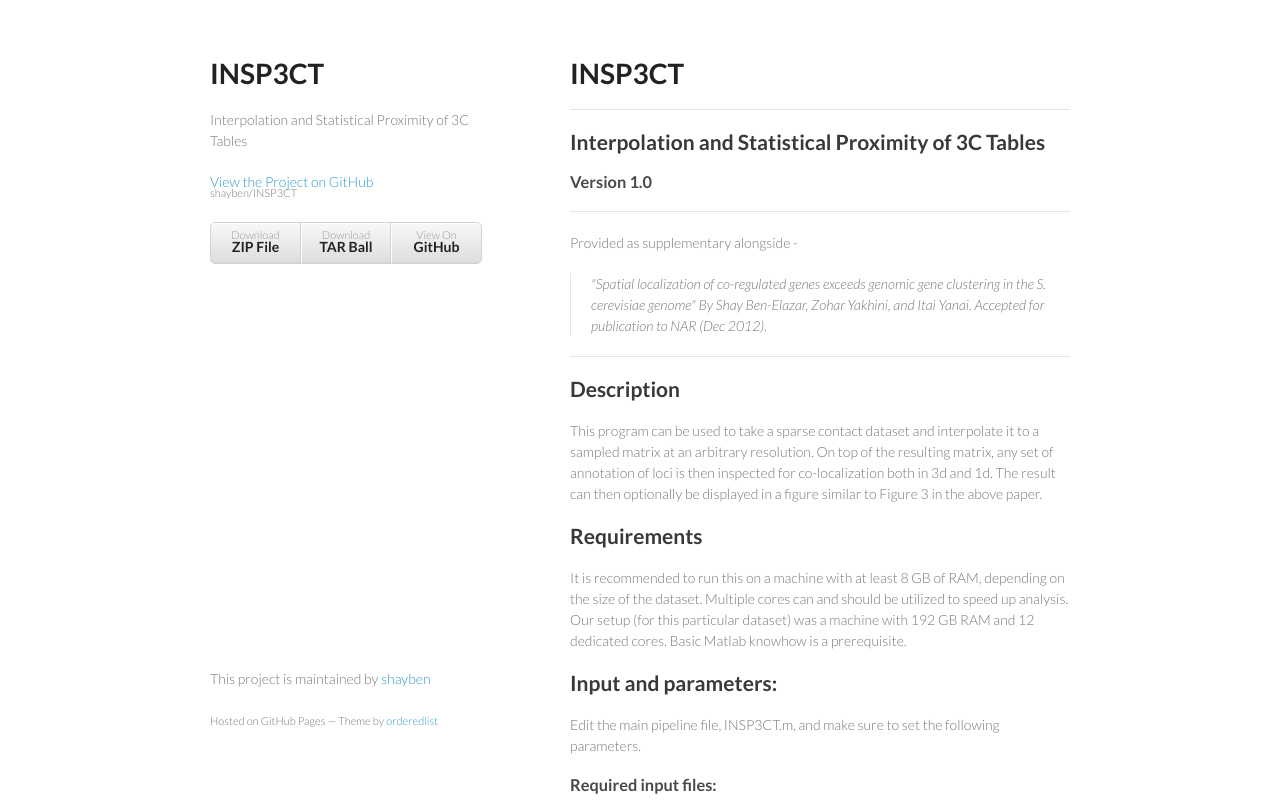
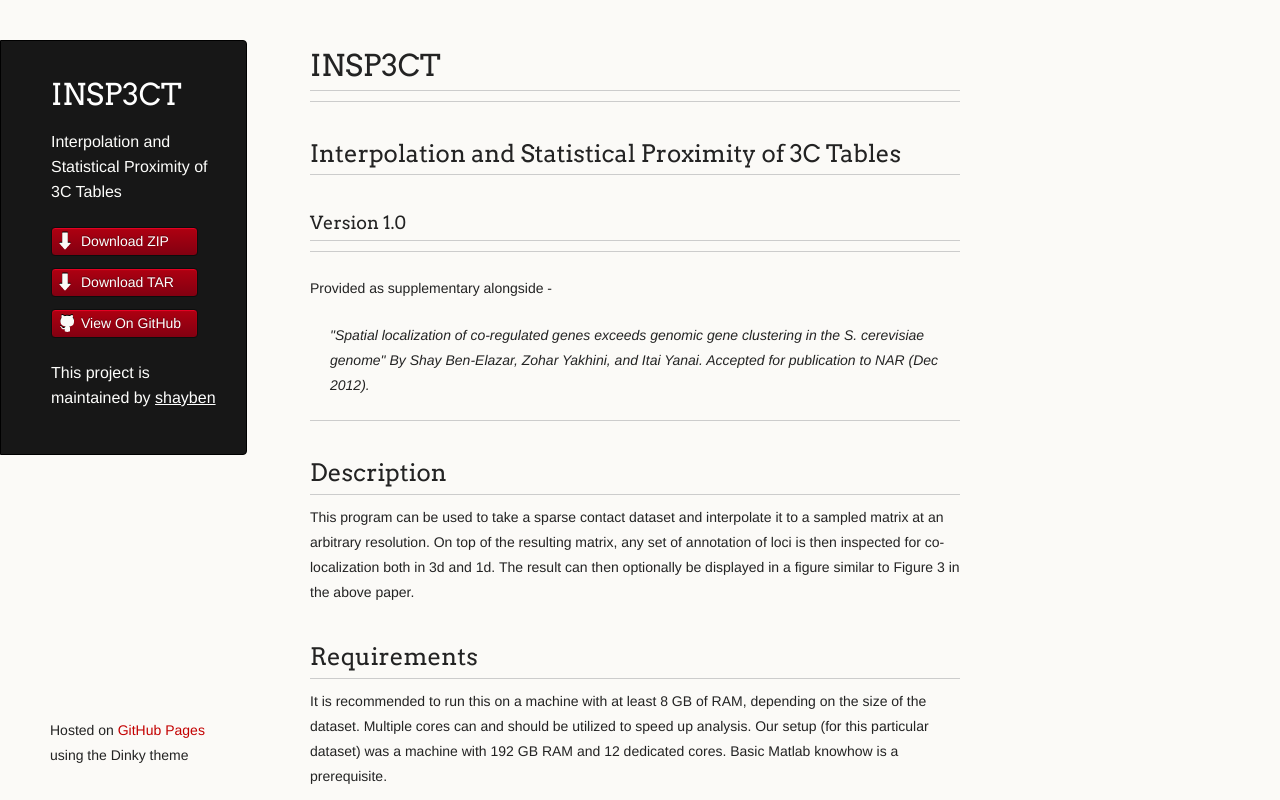
Before and after one commit to shayben/INSP3CT, a plain HTML site: page index.html in a window 1280 px wide. Shown: the top 800 px of the page. Drawn offline with Linux system fonts and the light colour scheme.

Commit message:
Create gh-pages branch via GitHub

```diff
--- a/index.html
+++ b/index.html
@@ -7,6 +7,7 @@
 
     <link rel="stylesheet" href="stylesheets/styles.css">
     <link rel="stylesheet" href="stylesheets/pygment_trac.css">
+    <script src="javascripts/scale.fix.js"></script>
     <meta name="viewport" content="width=device-width, initial-scale=1, user-scalable=no">
     <!--[if lt IE 9]>
     <script src="//html5shiv.googlecode.com/svn/trunk/html5.js"></script>
@@ -15,17 +16,18 @@
   <body>
     <div class="wrapper">
       <header>
-        <h1>INSP3CT</h1>
-        <p>Interpolation and Statistical Proximity of 3C Tables</p>
+        <h1 class="header">INSP3CT</h1>
+        <p class="header">Interpolation and Statistical Proximity of 3C Tables</p>
 
-        <p class="view"><a href="https://github.com/shayben/INSP3CT">View the Project on GitHub <small>shayben/INSP3CT</small></a></p>
+        <ul>
+          <li class="download"><a class="buttons" href="https://github.com/shayben/INSP3CT/zipball/master">Download ZIP</a></li>
+          <li class="download"><a class="buttons" href="https://github.com/shayben/INSP3CT/tarball/master">Download TAR</a></li>
+          <li><a class="buttons github" href="https://github.com/shayben/INSP3CT">View On GitHub</a></li>
+        </ul>
+
+        <p class="header">This project is maintained by <a class="header name" href="https://github.com/shayben">shayben</a></p>
 
 
-        <ul>
-          <li><a href="https://github.com/shayben/INSP3CT/zipball/master">Download <strong>ZIP File</strong></a></li>
-          <li><a href="https://github.com/shayben/INSP3CT/tarball/master">Download <strong>TAR Ball</strong></a></li>
-          <li><a href="https://github.com/shayben/INSP3CT">View On <strong>GitHub</strong></a></li>
-        </ul>
       </header>
       <section>
         <h1>INSP3CT</h1>
@@ -139,18 +141,17 @@ Further inqueries can be directed to Itai Yanai, <a href="http://yanailab.techni
 <hr><p>Copyright 2012 Shay Ben Elazar ©</p>
       </section>
       <footer>
-        <p>This project is maintained by <a href="https://github.com/shayben">shayben</a></p>
-        <p><small>Hosted on GitHub Pages &mdash; Theme by <a href="https://github.com/orderedlist">orderedlist</a></small></p>
+        <p><small>Hosted on <a href="https://pages.github.com">GitHub Pages</a> using the Dinky theme</small></p>
       </footer>
     </div>
-    <script src="javascripts/scale.fix.js"></script>
-              <script type="text/javascript">
+    <!--[if !IE]><script>fixScale(document);</script><![endif]-->
+		          <script type="text/javascript">
             var gaJsHost = (("https:" == document.location.protocol) ? "https://ssl." : "http://www.");
             document.write(unescape("%3Cscript src='" + gaJsHost + "google-analytics.com/ga.js' type='text/javascript'%3E%3C/script%3E"));
           </script>
           <script type="text/javascript">
             try {
-              var pageTracker = _gat._getTracker("UA-36841815-1");
+              var pageTracker = _gat._getTracker("UA-36856653-1");
             pageTracker._trackPageview();
             } catch(err) {}
           </script>
--- a/stylesheets/styles.css
+++ b/stylesheets/styles.css
@@ -1,186 +1,328 @@
-@import url(https://fonts.googleapis.com/css?family=Lato:300italic,700italic,300,700);
+@import url(https://fonts.googleapis.com/css?family=Arvo:400,700,400italic);
+
+/* MeyerWeb Reset */
+
+html, body, div, span, applet, object, iframe,
+h1, h2, h3, h4, h5, h6, p, blockquote, pre,
+a, abbr, acronym, address, big, cite, code,
+del, dfn, em, img, ins, kbd, q, s, samp,
+small, strike, strong, sub, sup, tt, var,
+b, u, i, center,
+dl, dt, dd, ol, ul, li,
+fieldset, form, label, legend,
+table, caption, tbody, tfoot, thead, tr, th, td,
+article, aside, canvas, details, embed,
+figure, figcaption, footer, header, hgroup,
+menu, nav, output, ruby, section, summary,
+time, mark, audio, video {
+  margin: 0;
+  padding: 0;
+  border: 0;
+  font: inherit;
+  vertical-align: baseline;
+}
+
+
+/* Base text styles */
 
 body {
-  padding:50px;
-  font:14px/1.5 Lato, "Helvetica Neue", Helvetica, Arial, sans-serif;
-  color:#777;
-  font-weight:300;
+  padding:10px 50px 0 0;
+  font-family:"Helvetica Neue", Helvetica, Arial, sans-serif;
+	font-size: 14px;
+	color: #232323;
+	background-color: #FBFAF7;
+	margin: 0;
+	line-height: 1.8em;
+	-webkit-font-smoothing: antialiased;
+
 }
 
 h1, h2, h3, h4, h5, h6 {
-  color:#222;
-  margin:0 0 20px;
+  color:#232323;
+  margin:36px 0 10px;
 }
 
-p, ul, ol, table, pre, dl {
-  margin:0 0 20px;
+p, ul, ol, table, dl {
+  margin:0 0 22px;
 }
 
 h1, h2, h3 {
-  line-height:1.1;
+	font-family: Arvo, Monaco, serif;
+  line-height:1.3;
+	font-weight: normal;
+}
+
+h1,h2, h3 {
+	display: block;
+	border-bottom: 1px solid #ccc;
+	padding-bottom: 5px;
 }
 
 h1 {
-  font-size:28px;
+	font-size: 30px;
 }
 
 h2 {
-  color:#393939;
+	font-size: 24px;
 }
 
-h3, h4, h5, h6 {
-  color:#494949;
+h3 {
+	font-size: 18px;
+}
+
+h4, h5, h6 {
+	font-family: Arvo, Monaco, serif;
+	font-weight: 700;
 }
 
 a {
-  color:#39c;
-  font-weight:400;
+  color:#C30000;
+  font-weight:200;
   text-decoration:none;
 }
 
-a small {
-  font-size:11px;
-  color:#777;
-  margin-top:-0.6em;
-  display:block;
+a:hover {
+	text-decoration: underline;
 }
 
-.wrapper {
-  width:860px;
-  margin:0 auto;
+a small {
+	font-size: 12px;
+}
+
+em {
+	font-style: italic;
+}
+
+strong {
+  font-weight:700;
+}
+
+ul li {
+  list-style: inside;
+  padding-left: 25px;
+}
+
+ol li {
+  list-style: decimal inside;
+  padding-left: 20px;
 }
 
 blockquote {
-  border-left:1px solid #e5e5e5;
-  margin:0;
-  padding:0 0 0 20px;
-  font-style:italic;
+  margin: 0;
+  padding: 0 0 0 20px;
+  font-style: italic;
 }
 
+dl, dt, dd, dl p {
+	font-color: #444;
+}
+
+dl dt {
+  font-weight: bold;
+}
+
+dl dd {
+  padding-left: 20px;
+  font-style: italic;
+}
+
+dl p {
+  padding-left: 20px;
+  font-style: italic;
+}
+
+hr {
+  border:0;
+  background:#ccc;
+  height:1px;
+  margin:0 0 24px;
+}
+
+/* Images */
+
+img {
+  position: relative;
+  margin: 0 auto;
+  max-width: 650px;
+  padding: 5px;
+  margin: 10px 0 32px 0;
+  border: 1px solid #ccc;
+}
+
+
+/* Code blocks */
+
 code, pre {
-  font-family:Monaco, Bitstream Vera Sans Mono, Lucida Console, Terminal;
-  color:#333;
-  font-size:12px;
+	font-family: Monaco, "Bitstream Vera Sans Mono", "Lucida Console", Terminal, monospace;
+  color:#000;
+  font-size:14px;
 }
 
 pre {
-  padding:8px 15px;
-  background: #f8f8f8;
-  border-radius:5px;
-  border:1px solid #e5e5e5;
-  overflow-x: auto;
+	padding: 4px 12px;
+  background: #FDFEFB;
+  border-radius:4px;
+  border:1px solid #D7D8C8;
+  overflow: auto;
+  overflow-y: hidden;
+	margin-bottom: 32px;
+}
+
+
+/* Tables */
+
+table {
+  width:100%;
 }
 
 table {
-  width:100%;
-  border-collapse:collapse;
+  border: 1px solid #ccc;
+  margin-bottom: 32px;
+  text-align: left;
+ }
+
+th {
+  font-family: 'Arvo', Helvetica, Arial, sans-serif;
+	font-size: 18px;
+	font-weight: normal;
+  padding: 10px;
+  background: #232323;
+  color: #FDFEFB;
+ }
+
+td {
+  padding: 10px;
+	background: #ccc;
+ }
+
+
+/* Wrapper */
+.wrapper {
+  width:960px;
 }
 
-th, td {
-  text-align:left;
-  padding:5px 10px;
-  border-bottom:1px solid #e5e5e5;
+
+/* Header */
+
+header {
+	background-color: #171717;
+	color: #FDFDFB;
+  width:170px;
+  float:left;
+  position:fixed;
+	border: 1px solid #000;
+	-webkit-border-top-right-radius: 4px;
+	-webkit-border-bottom-right-radius: 4px;
+	-moz-border-radius-topright: 4px;
+	-moz-border-radius-bottomright: 4px;
+	border-top-right-radius: 4px;
+	border-bottom-right-radius: 4px;
+	padding: 34px 25px 22px 50px;
+	margin: 30px 25px 0 0;
+	-webkit-font-smoothing: antialiased;
 }
 
-dt {
-  color:#444;
-  font-weight:700;
+p.header {
+	font-size: 16px;
 }
 
-th {
-  color:#444;
+h1.header {
+	font-family: Arvo, sans-serif;
+	font-size: 30px;
+	font-weight: 300;
+	line-height: 1.3em;
+	border-bottom: none;
+	margin-top: 0;
 }
 
-img {
-  max-width:100%;
+
+h1.header, a.header, a.name, header a{
+	color: #fff;
 }
 
-header {
-  width:270px;
-  float:left;
-  position:fixed;
+a.header {
+	text-decoration: underline;
+}
+
+a.name {
+	white-space: nowrap;
 }
 
 header ul {
   list-style:none;
-  height:40px;
-
   padding:0;
-
-  background: #eee;
-  background: -moz-linear-gradient(top, #f8f8f8 0%, #dddddd 100%);
-  background: -webkit-gradient(linear, left top, left bottom, color-stop(0%,#f8f8f8), color-stop(100%,#dddddd));
-  background: -webkit-linear-gradient(top, #f8f8f8 0%,#dddddd 100%);
-  background: -o-linear-gradient(top, #f8f8f8 0%,#dddddd 100%);
-  background: -ms-linear-gradient(top, #f8f8f8 0%,#dddddd 100%);
-  background: linear-gradient(top, #f8f8f8 0%,#dddddd 100%);
-
-  border-radius:5px;
-  border:1px solid #d2d2d2;
-  box-shadow:inset #fff 0 1px 0, inset rgba(0,0,0,0.03) 0 -1px 0;
-  width:270px;
 }
 
 header li {
-  width:89px;
-  float:left;
-  border-right:1px solid #d2d2d2;
-  height:40px;
+	list-style-type: none;
+  width:132px;
+  height:15px;
+	margin-bottom: 12px;
+	line-height: 1em;
+	padding: 6px 6px 6px 7px;
+
+	background: #AF0011;
+	background: -moz-linear-gradient(top, #AF0011 0%, #820011 100%);
+  background: -webkit-gradient(linear, left top, left bottom, color-stop(0%,#f8f8f8), color-stop(100%,#dddddd));
+  background: -webkit-linear-gradient(top, #AF0011 0%,#820011 100%);
+  background: -o-linear-gradient(top, #AF0011 0%,#820011 100%);
+  background: -ms-linear-gradient(top, #AF0011 0%,#820011 100%);
+  background: linear-gradient(top, #AF0011 0%,#820011 100%);
+
+	border-radius:4px;
+  border:1px solid #0D0D0D;
+
+	-webkit-box-shadow: inset 0px 1px 1px 0 rgba(233,2,38, 1);
+	box-shadow: inset 0px 1px 1px 0 rgba(233,2,38, 1);
+
 }
 
-header ul a {
-  line-height:1;
-  font-size:11px;
-  color:#999;
-  display:block;
-  text-align:center;
-  padding-top:6px;
-  height:40px;
+header li:hover {
+	background: #C3001D;
+	background: -moz-linear-gradient(top, #C3001D 0%, #950119 100%);
+  background: -webkit-gradient(linear, left top, left bottom, color-stop(0%,#f8f8f8), color-stop(100%,#dddddd));
+  background: -webkit-linear-gradient(top, #C3001D 0%,#950119 100%);
+  background: -o-linear-gradient(top, #C3001D 0%,#950119 100%);
+  background: -ms-linear-gradient(top, #C3001D 0%,#950119 100%);
+  background: linear-gradient(top, #C3001D 0%,#950119 100%);
 }
 
-strong {
-  color:#222;
-  font-weight:700;
+a.buttons {
+	-webkit-font-smoothing: antialiased;
+	background: url(../images/arrow-down.png) no-repeat;
+	font-weight: normal;
+	text-shadow: rgba(0, 0, 0, 0.4) 0 -1px 0;
+	padding: 2px 2px 2px 22px;
+	height: 30px;
 }
 
-header ul li + li {
-  width:88px;
-  border-left:1px solid #fff;
+a.github {
+	background: url(../images/octocat-small.png) no-repeat 1px;
 }
 
-header ul li + li + li {
-  border-right:none;
-  width:89px;
+a.buttons:hover {
+	color: #fff;
+	text-decoration: none;
 }
 
-header ul a strong {
-  font-size:14px;
-  display:block;
-  color:#222;
-}
+
+/* Section - for main page content */
 
 section {
-  width:500px;
+  width:650px;
   float:right;
   padding-bottom:50px;
 }
 
-small {
-  font-size:11px;
-}
 
-hr {
-  border:0;
-  background:#e5e5e5;
-  height:1px;
-  margin:0 0 20px;
-}
+/* Footer */
 
 footer {
-  width:270px;
+  width:170px;
   float:left;
   position:fixed;
-  bottom:50px;
+  bottom:10px;
+	padding-left: 50px;
 }
 
 @media print, screen and (max-width: 960px) {
@@ -196,14 +338,18 @@ footer {
     width:auto;
   }
 
+	footer {
+		border-top: 1px solid #ccc;
+		margin:0 84px 0 50px;
+		padding:0;
+	}
+
   header {
     padding-right:320px;
   }
 
   section {
-    border:1px solid #e5e5e5;
-    border-width:1px 0;
-    padding:20px 0;
+    padding:20px 84px 20px 50px;
     margin:0 0 20px;
   }
 
@@ -213,8 +359,8 @@ footer {
 
   header ul {
     position:absolute;
-    right:50px;
-    top:52px;
+    right:130px;
+    top:84px;
   }
 }
 
@@ -224,26 +370,38 @@ footer {
   }
 
   header {
-    padding:0;
+    padding:10px 20px 0;
+		margin-right: 0;
   }
+
+	section {
+    padding:10px 0 10px 20px;
+    margin:0 0 30px;
+  }
+
+	footer {
+		margin: 0 0 0 30px;
+	}
 
   header ul, header p.view {
     position:static;
   }
-
-  pre, code {
-    word-wrap:normal;
-  }
 }
 
 @media print, screen and (max-width: 480px) {
-  body {
-    padding:15px;
+
+  header ul li.download {
+    display:none;
   }
 
-  header ul {
-    display:none;
-  }
+	footer {
+		margin: 0 0 0 20px;
+	}
+
+	footer a{
+		display:block;
+	}
+
 }
 
 @media print {
```
Also changed, not shown: javascripts/scale.fix.js (+20 -17 lines), params.json (+1 -1 lines), images/arrow-down.png (added), images/octocat-small.png (added).
